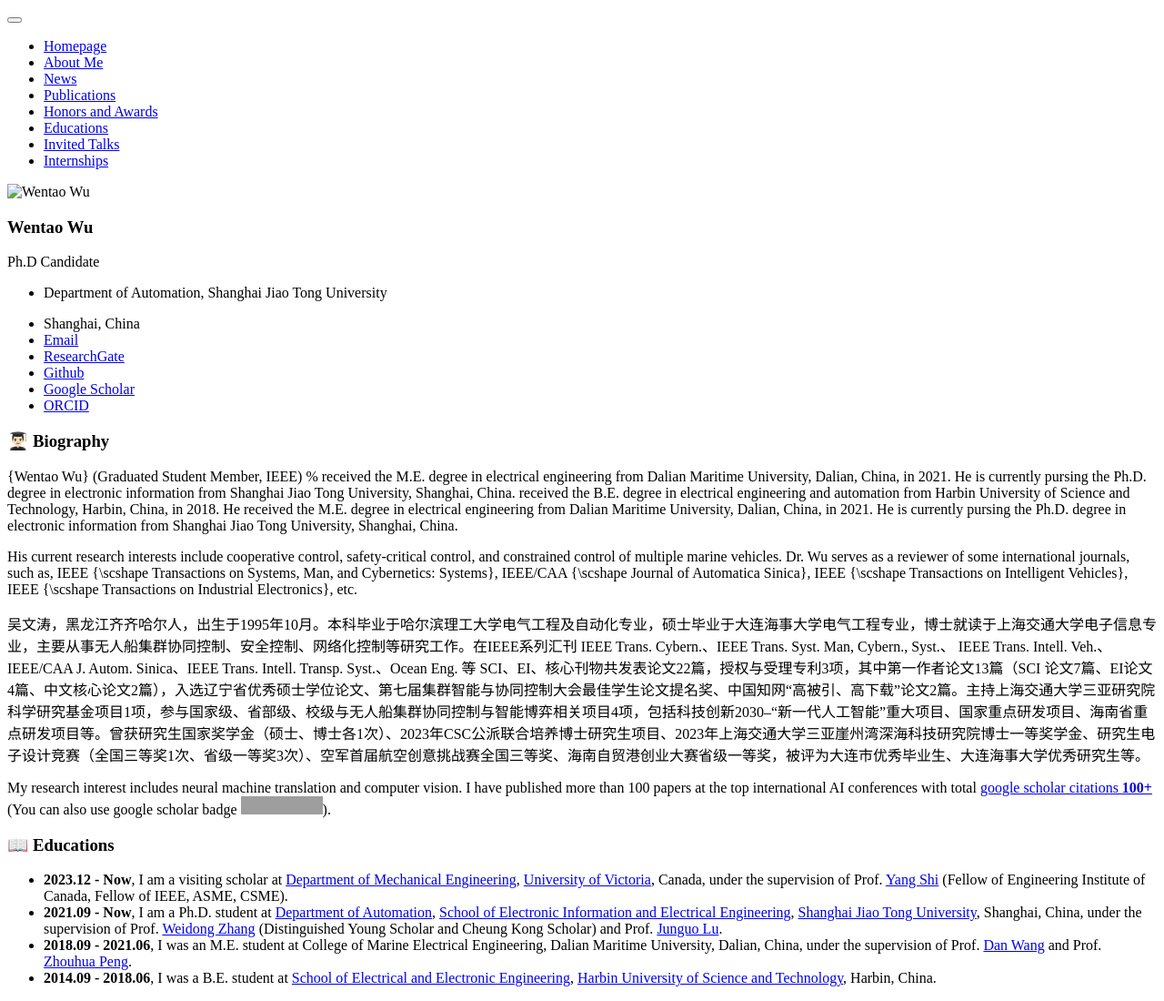
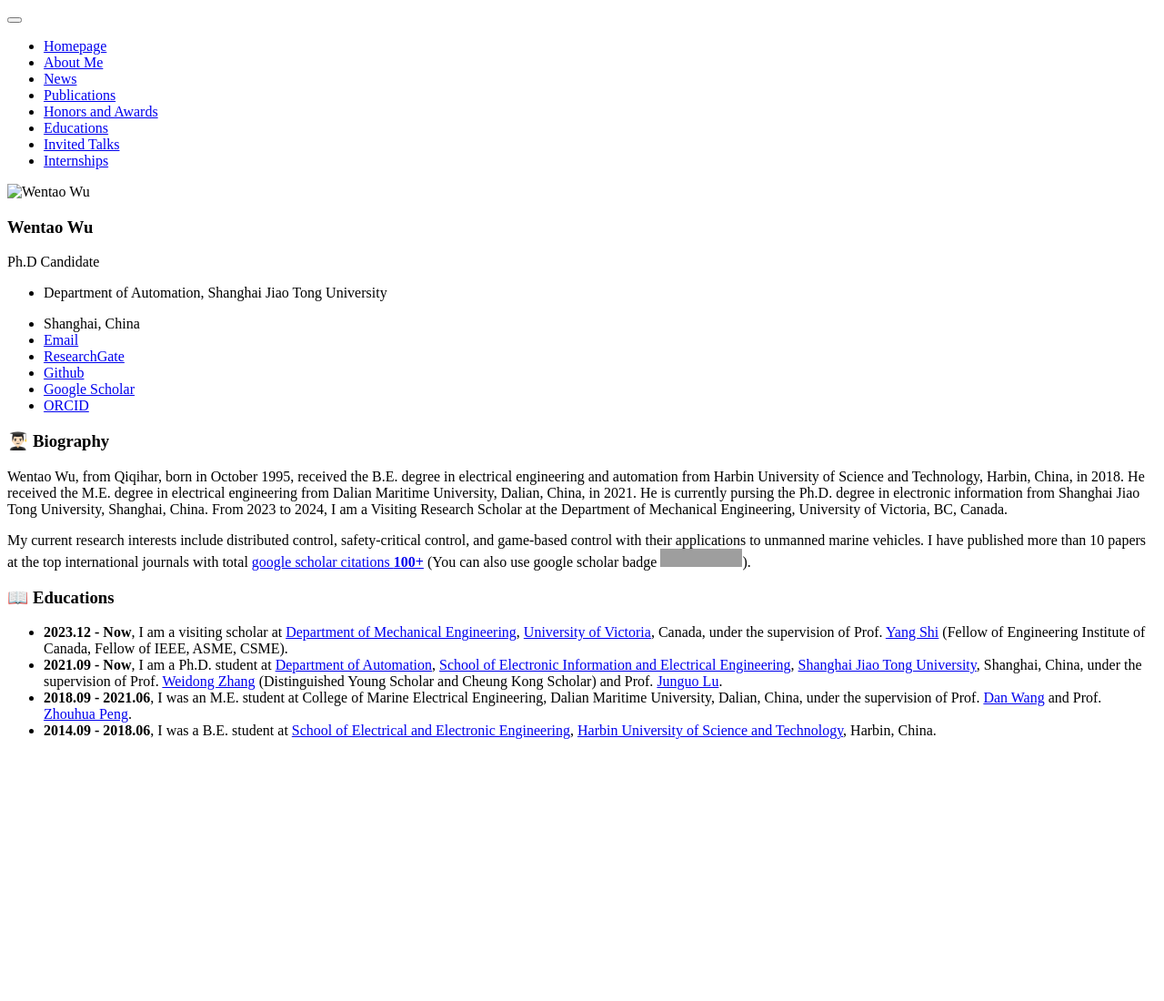
Before and after one commit to wwtsjtu/wwt.github.io, a Jekyll site: the page built from _pages/includes/intro.md, in a window 1280 px wide. Shown: the whole page at 91% size. Built offline with Jekyll 4.4.1, drawn with Linux system fonts in a browser that asks for light colours; our own code applies the rules of GitHub Pages for plain Markdown files; after the commit the page ends 900 px from its top, so only the background shows below that; grey boxes are pictures that could not be loaded.

Commit message:
Update intro.md

```diff
--- a/_pages/includes/intro.md
+++ b/_pages/includes/intro.md
@@ -1,12 +1,7 @@
 # 👨🏻‍🎓 Biography
-{Wentao Wu} (Graduated Student Member, IEEE) % received the M.E. degree in electrical engineering from Dalian Maritime University, Dalian, China, in 2021. He is currently pursing the Ph.D. degree in electronic information from Shanghai Jiao Tong University, Shanghai, China.
-received the B.E. degree in electrical engineering and automation from Harbin University of Science and Technology, Harbin, China, in 2018. He received the M.E. degree in electrical engineering from Dalian Maritime University, Dalian, China, in 2021. He is currently pursing the Ph.D. degree in electronic information from Shanghai Jiao Tong University, Shanghai, China.
+Wentao Wu, from Qiqihar, born in October 1995, received the B.E. degree in electrical engineering and automation from Harbin University of Science and Technology, Harbin, China, in 2018. He received the M.E. degree in electrical engineering from Dalian Maritime University, Dalian, China, in 2021. He is currently pursing the Ph.D. degree in electronic information from Shanghai Jiao Tong University, Shanghai, China. From 2023 to 2024, I am a Visiting Research Scholar at the Department of Mechanical Engineering, University of Victoria, BC, Canada.
 
-His current research interests include cooperative control, safety-critical control, and constrained control of multiple marine vehicles. Dr. Wu serves as a reviewer of some international journals, such as, IEEE {\scshape Transactions on Systems, Man, and Cybernetics: Systems}, IEEE/CAA {\scshape Journal of Automatica Sinica}, IEEE {\scshape Transactions on Intelligent Vehicles}, IEEE {\scshape Transactions on Industrial Electronics}, etc.
-
-吴文涛，黑龙江齐齐哈尔人，出生于1995年10月。本科毕业于哈尔滨理工大学电气工程及自动化专业，硕士毕业于大连海事大学电气工程专业，博士就读于上海交通大学电子信息专业，主要从事无人船集群协同控制、安全控制、网络化控制等研究工作。在IEEE系列汇刊 IEEE Trans. Cybern.、IEEE Trans. Syst. Man, Cybern., Syst.、 IEEE Trans. Intell. Veh.、IEEE/CAA J. Autom. Sinica、IEEE Trans. Intell. Transp. Syst.、Ocean Eng. 等 SCI、EI、核心刊物共发表论文22篇，授权与受理专利3项，其中第一作者论文13篇（SCI 论文7篇、EI论文4篇、中文核心论文2篇），入选辽宁省优秀硕士学位论文、第七届集群智能与协同控制大会最佳学生论文提名奖、中国知网“高被引、高下载”论文2篇。主持上海交通大学三亚研究院科学研究基金项目1项，参与国家级、省部级、校级与无人船集群协同控制与智能博弈相关项目4项，包括科技创新2030--“新一代人工智能”重大项目、国家重点研发项目、海南省重点研发项目等。曾获研究生国家奖学金（硕士、博士各1次）、2023年CSC公派联合培养博士研究生项目、2023年上海交通大学三亚崖州湾深海科技研究院博士一等奖学金、研究生电子设计竞赛（全国三等奖1次、省级一等奖3次）、空军首届航空创意挑战赛全国三等奖、海南自贸港创业大赛省级一等奖，被评为大连市优秀毕业生、大连海事大学优秀研究生等。
-
-My research interest includes neural machine translation and computer vision. I have published more than 100 papers at the top international AI conferences with total <a href='https://scholar.google.com/citations?user=WGp4lBIAAAAJ&hl=zh-CN&oi=sra'>google scholar citations <strong><span id='total_cit'>100+</span></strong></a> (You can also use google scholar badge <a href='https://scholar.google.com/citations?user=WGp4lBIAAAAJ&hl=zh-CN&oi=sra'><img src="https://img.shields.io/endpoint?url={{ url | url_encode }}&logo=Google%20Scholar&labelColor=f6f6f6&color=9cf&style=flat&label=citations"></a>).
+My current research interests include distributed control, safety-critical control, and game-based control with their applications to unmanned marine vehicles. I have published more than 10 papers at the top international  journals with total <a href='https://scholar.google.com/citations?user=WGp4lBIAAAAJ&hl=zh-CN&oi=sra'>google scholar citations <strong><span id='total_cit'>100+</span></strong></a> (You can also use google scholar badge <a href='https://scholar.google.com/citations?user=WGp4lBIAAAAJ&hl=zh-CN&oi=sra'><img src="https://img.shields.io/endpoint?url={{ url | url_encode }}&logo=Google%20Scholar&labelColor=f6f6f6&color=9cf&style=flat&label=citations"></a>).
 
 # 📖 Educations
 - **2023.12 - Now**, I am a visiting scholar at [Department of Mechanical Engineering](https://www.uvic.ca/ecs/mechanical/prospective-students/undergraduate/index.php), [University of Victoria](https://www.uvic.ca/), Canada, under the supervision of Prof. [Yang Shi](https://www.engr.uvic.ca/~yshi/index.html) (Fellow of Engineering Institute of Canada, Fellow of IEEE, ASME, CSME).
```
